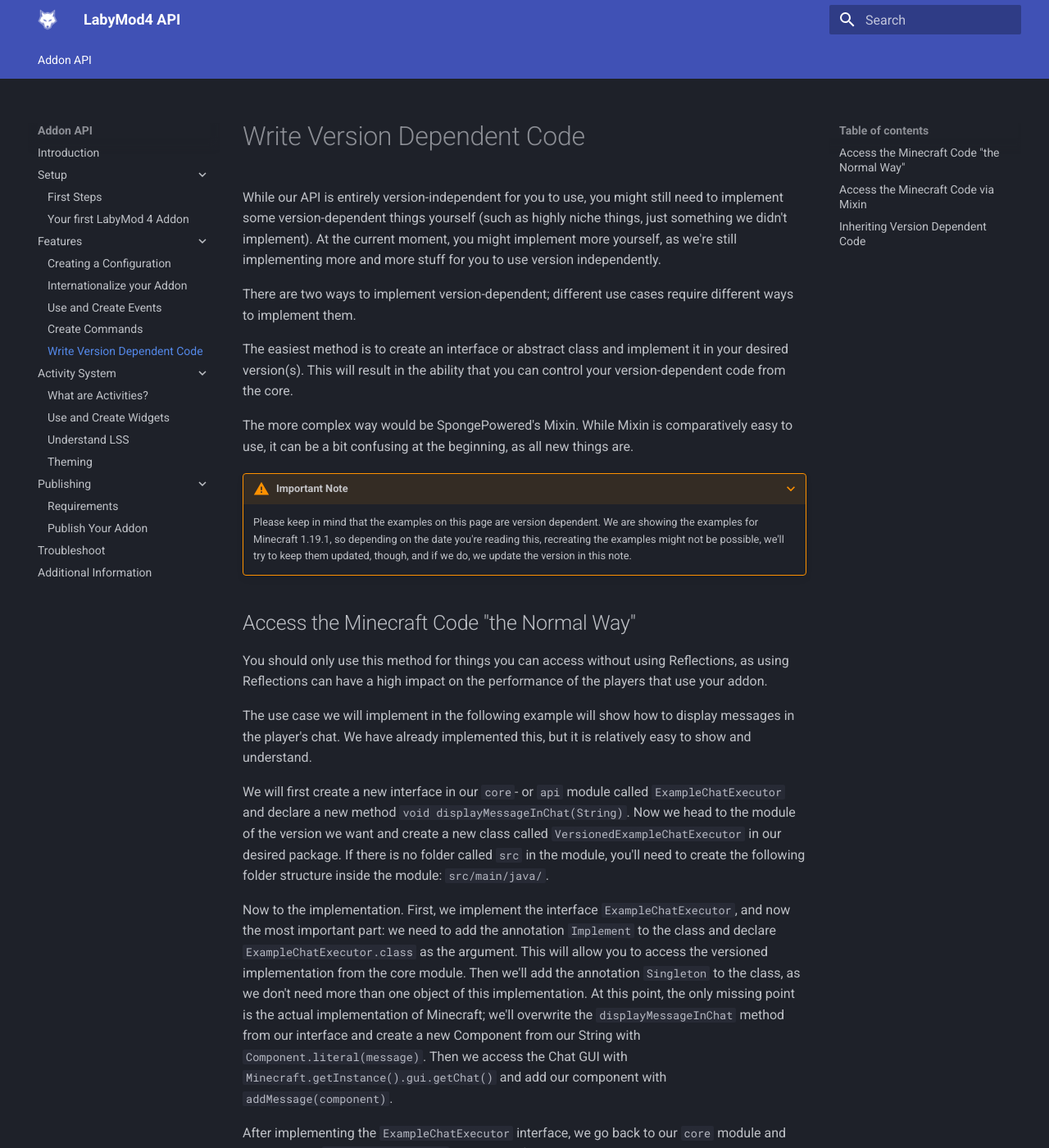
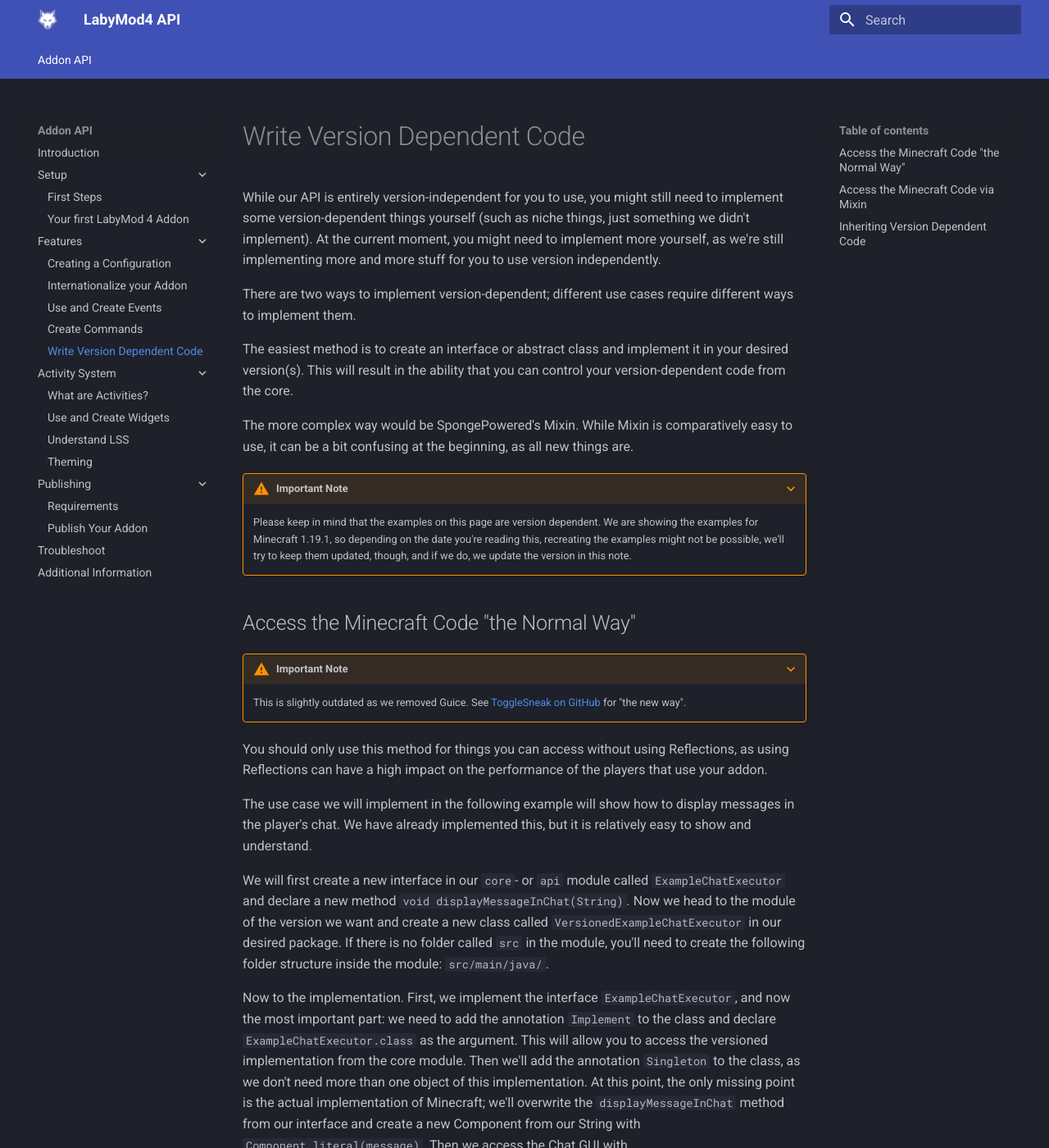
Before and after one commit to LabyMod/labymod4-api-wiki, an MkDocs documentation site: the page built from docs/pages/addon/features/version-dependent.md, in a window 1280 px wide and 1400 px high. Shown: the whole window at 82% size. Built offline with MkDocs 1.6.1 and Material for MkDocs 9.7.7, drawn with Linux system fonts in a browser that asks for light colours.

Commit message:
update to include the latest api

```diff
--- a/docs/pages/addon/features/version-dependent.md
+++ b/docs/pages/addon/features/version-dependent.md
@@ -1,5 +1,5 @@
 While our API is entirely version-independent for you to use, you might still need to implement some version-dependent
-things yourself (such as highly niche things, just something we didn't implement). At the current moment, you might
+things yourself (such as niche things, just something we didn't implement). At the current moment, you might need to
 implement more yourself, as we're still implementing more and more stuff for you to use version independently.
 
 There are two ways to implement version-dependent; different use cases require different ways to implement them.
@@ -15,6 +15,10 @@
     Please keep in mind that the examples on this page are version dependent. We are showing the examples for Minecraft 1.19.1, so depending on the date you're reading this, recreating the examples might not be possible, we'll try to keep them updated, though, and if we do, we update the version in this note.
 
 ## Access the Minecraft Code "the Normal Way"
+
+???+ warning "Important Note"
+
+    This is slightly outdated as we removed Guice. See <a href="https://github.com/labymod-addons/togglesneak" target="_blank">ToggleSneak on GitHub</a> for "the new way".
 
 You should only use this method for things you can access without using Reflections, as using Reflections can have a
 high impact on the performance of the players that use your addon.
```
